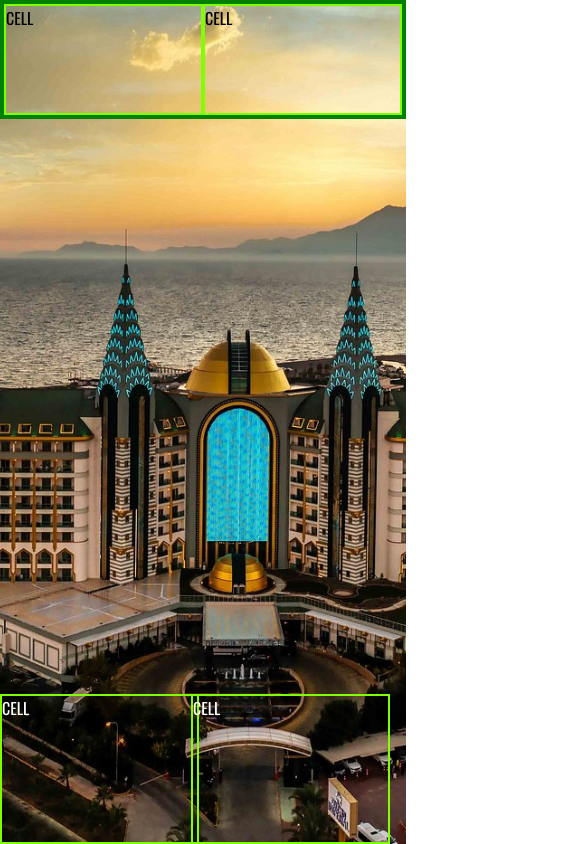
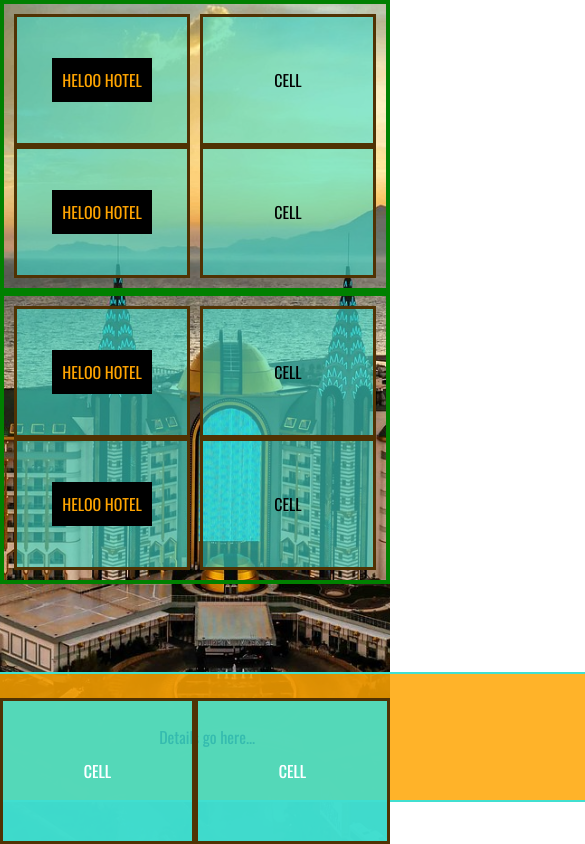
Before and after one commit to codeyourwaytofreedom/dashboard, a React (Create React App) app: page / in a window 390 px wide. Shown: the top 844 px of the page, 585 px wide, since content can reach past the window. Built offline with nearby package versions, Linux system fonts and the light colour scheme; a web font is replaced by a local one.

Commit message:
Responsive to be updated. Grid-template-areas to be used.

```diff
--- a/src/App.css
+++ b/src/App.css
@@ -1,11 +1,14 @@
 @import url("https://fonts.googleapis.com/css2?family=Oswald&family=Roboto+Slab:wght@200&family=Rubik+Distressed&display=swap");
-html, body {
-  width: 100%;
-  height: 100%;
+* {
   margin: 0;
   padding: 0;
   font-family: "Oswald", sans-serif;
   box-sizing: border-box;
+}
+
+html, body {
+  width: 100%;
+  height: 100%;
 }
 
 .App {
@@ -32,10 +35,37 @@ html, body {
 .Summary-comp {
   border: 2px solid orange;
   display: grid;
+  grid-template-columns: repeat(8, 1fr);
+  padding: 10px;
+  -moz-column-gap: 10px;
+       column-gap: 10px;
+}
+.Summary-comp_details {
+  position: absolute;
+  bottom: 5vh;
+  width: 99vw;
+  display: grid;
+  justify-content: center;
+  align-items: center;
+}
+.Summary-comp_details_shell {
+  border: 2px solid turquoise;
+  border-radius: 20px;
+  background-color: rgba(255, 165, 0, 0.6);
+  height: 130px;
+  width: 800px;
+  display: grid;
+  justify-content: center;
+  align-items: center;
 }
 .Summary-comp_cell {
-  border: 2px solid chartreuse;
-  aspect-ratio: 3/2;
+  border: 3px solid rgb(80, 50, 3);
+  background-color: rgba(64, 224, 208, 0.6);
+  aspect-ratio: 2/2;
+  display: grid;
+  justify-content: center;
+  align-items: center;
+  position: relative;
 }
 .Summary-comp #two, .Summary-comp #three {
   aspect-ratio: 20/8;
@@ -50,23 +80,23 @@ html, body {
   .Summary-comp {
     border: 2px solid blue;
     display: grid;
+    grid-template-columns: repeat(2, 1fr);
   }
   .Summary-comp_cell {
-    border: 2px solid chartreuse;
+    aspect-ratio: 20/9;
+  }
+  .Summary-comp #two, .Summary-comp #three {
+    position: absolute;
+    bottom: 0;
+    color: white;
     width: 50vw;
     aspect-ratio: 20/9;
   }
-  .Summary-comp #two, .Summary-comp #three {
-    aspect-ratio: 2/1;
-    position: absolute;
-    bottom: 0;
-    color: white;
-  }
   .Summary-comp #three {
-    right: 0.5vw;
+    right: 0;
   }
   .Summary-comp #two {
-    left: 0.5vw;
+    left: 0;
   }
 }
 @media (max-width: 767.98px) {
@@ -74,14 +104,10 @@ html, body {
     border: 4px solid orangered;
   }
   .Summary-comp_cell {
-    width: 50vw;
     aspect-ratio: 20/11;
   }
   .Summary-comp #two, .Summary-comp #three {
     aspect-ratio: 2/1;
-    position: absolute;
-    bottom: 0;
-    color: white;
   }
   .Summary-comp #three {
     right: 0;
@@ -94,12 +120,8 @@ html, body {
   .Summary-comp {
     border: 4px solid green;
   }
-  .Summary-comp #two, .Summary-comp #three {
+  .Summary-comp_cell {
     aspect-ratio: 20/15;
-    position: absolute;
-    bottom: 0;
-    width: 50vw;
-    color: white;
   }
   .Summary-comp #three {
     right: 0;
--- a/src/App.scss
+++ b/src/App.scss
@@ -1,11 +1,14 @@
 @import url('https://fonts.googleapis.com/css2?family=Oswald&family=Roboto+Slab:wght@200&family=Rubik+Distressed&display=swap');
-html, body {
-    width: 100%;
-    height: 100%;
+*{
     margin: 0;
     padding: 0;
     font-family: 'Oswald', sans-serif;
     box-sizing: border-box;
+}
+
+html, body {
+    width: 100%;
+    height: 100%;
 }
 
 .App{
@@ -17,6 +20,12 @@ html, body {
 .Animation-comp{
     border: 2px solid green;
     display: grid;
+}
+
+@mixin grid-center {
+    display: grid;
+    justify-content: center;
+    align-items: center;
 }
 
 .Panel-comp{
@@ -33,9 +42,30 @@ html, body {
 .Summary-comp{
     border: 2px solid orange;
     display: grid;
+    grid-template-columns: repeat(8, 1fr);
+    padding: 10px;
+    column-gap: 10px;
+    &_details{
+        position: absolute;
+        bottom: 5vh;
+        width: 99vw;
+        @include grid-center;
+        &_shell{
+            border: 2px solid turquoise;
+            border-radius: 20px;
+            background-color: rgba($color: orange, $alpha: 0.6);
+            height: 130px;
+            width: 800px;
+            @include grid-center;
+
+        }
+    }
     &_cell{
-        border:2px solid chartreuse;
-        aspect-ratio: 3/2;
+        border:3px solid rgb(80, 50, 3);
+        background-color: rgba($color: turquoise, $alpha: 0.6);
+        aspect-ratio: 2/2;
+        @include grid-center;
+        position: relative;
     }
     #two, #three {
         aspect-ratio: 20/8;
@@ -61,23 +91,24 @@ html, body {
     .Summary-comp{
         border: 2px solid blue;
         display: grid;
+        grid-template-columns: repeat(2, 1fr);
         &_cell{
-            border:2px solid chartreuse;
+            aspect-ratio: 20/9;
+
+        }
+        #two, #three {
+            position: absolute;
+            bottom: 0;
+            color: white;
             width: 50vw;
             aspect-ratio: 20/9;
 
         }
-        #two, #three {
-            aspect-ratio: 2/1;
-            position: absolute;
-            bottom: 0;
-            color: white;
-        }
         #three {
-            right: 0.5vw;
+            right: 0;
         }
         #two {
-            left: 0.5vw;
+            left: 0;
         }
     }
 }
@@ -89,14 +120,10 @@ html, body {
     .Summary-comp{
         border: 4px solid orangered;
         &_cell{
-            width: 50vw;
             aspect-ratio: 20/11;
         }
         #two, #three {
             aspect-ratio: 2/1;
-            position: absolute;
-            bottom: 0;
-            color: white;
         }
         #three {
             right: 0;
@@ -113,13 +140,10 @@ html, body {
     .Summary-comp{
         border: 4px solid green;
         &_cell{
+            aspect-ratio: 20/15;
         }
         #two, #three {
-            aspect-ratio: 20/15;
-            position: absolute;
-            bottom: 0;
-            width: 50vw;
-            color: white;
+
         }
         #three {
             right: 0;
--- a/src/components/panel/summary/summary.js
+++ b/src/components/panel/summary/summary.js
@@ -1,18 +1,72 @@
+import { useState } from "react";
 
 
 
 
 const Summary = () => {
     const grid_col = 4
+    const [details, setDetails] = useState(false);
 
     return (
-        <div className="Summary-comp" style={{gridTemplateColumns: `repeat(${grid_col},1fr)`}}>
-            <div className="Summary-comp_cell">CELL</div>
-            <div className="Summary-comp_cell" id="two">CELL</div>
-            <div className="Summary-comp_cell" id="three">CELL</div>
-            <div className="Summary-comp_cell">CELL</div>
-        </div>
+        <>
+            <div className="Summary-comp">
+                <div className="Summary-comp_cell">
+                    <div style={{backgroundColor: "black", color: "orange", padding: "10px"}}>
+                        HELOO HOTEL
+                    </div>
+                </div>
+                <div className="Summary-comp_cell" id="two">CELL</div>
+                <div className="Summary-comp_cell" id="three">CELL</div>
+                <div className="Summary-comp_cell">CELL</div>
+
+                <div className="Summary-comp_details">
+                    <div className="Summary-comp_details_shell">
+                                Details go here...
+                    </div>
+                </div>
+                <div className="Summary-comp_cell">
+                    <div style={{backgroundColor: "black", color: "orange", padding: "10px"}}>
+                        HELOO HOTEL
+                    </div>
+                </div>
+                <div className="Summary-comp_cell" id="two">CELL</div>
+                <div className="Summary-comp_cell" id="three">CELL</div>
+                <div className="Summary-comp_cell">CELL</div>
+
+                <div className="Summary-comp_details">
+                    <div className="Summary-comp_details_shell">
+                                Details go here...
+                    </div>
+                </div>
+            </div>
+            <div className="Summary-comp">
+                <div className="Summary-comp_cell">
+                    <div style={{backgroundColor: "black", color: "orange", padding: "10px"}}>
+                        HELOO HOTEL
+                    </div>
+                </div>
+
+                <div className="Summary-comp_cell" id="two">CELL</div>
+                <div className="Summary-comp_cell" id="three">CELL</div>
+                <div className="Summary-comp_cell">CELL</div>
+                <div className="Summary-comp_cell">
+                    <div style={{backgroundColor: "black", color: "orange", padding: "10px"}}>
+                        HELOO HOTEL
+                    </div>
+                </div>
+
+                <div className="Summary-comp_cell" id="two">CELL</div>
+                <div className="Summary-comp_cell" id="three">CELL</div>
+                <div className="Summary-comp_cell">CELL</div>
+
+
+            </div>
+        </>
+
      );
 }
 
 export default Summary;
+
+
+/* style={{gridTemplateColumns: `repeat(${grid_col},1fr)`}} */
```
Also changed, not shown: 1 other file (tests, documents, lock files or other folders).
